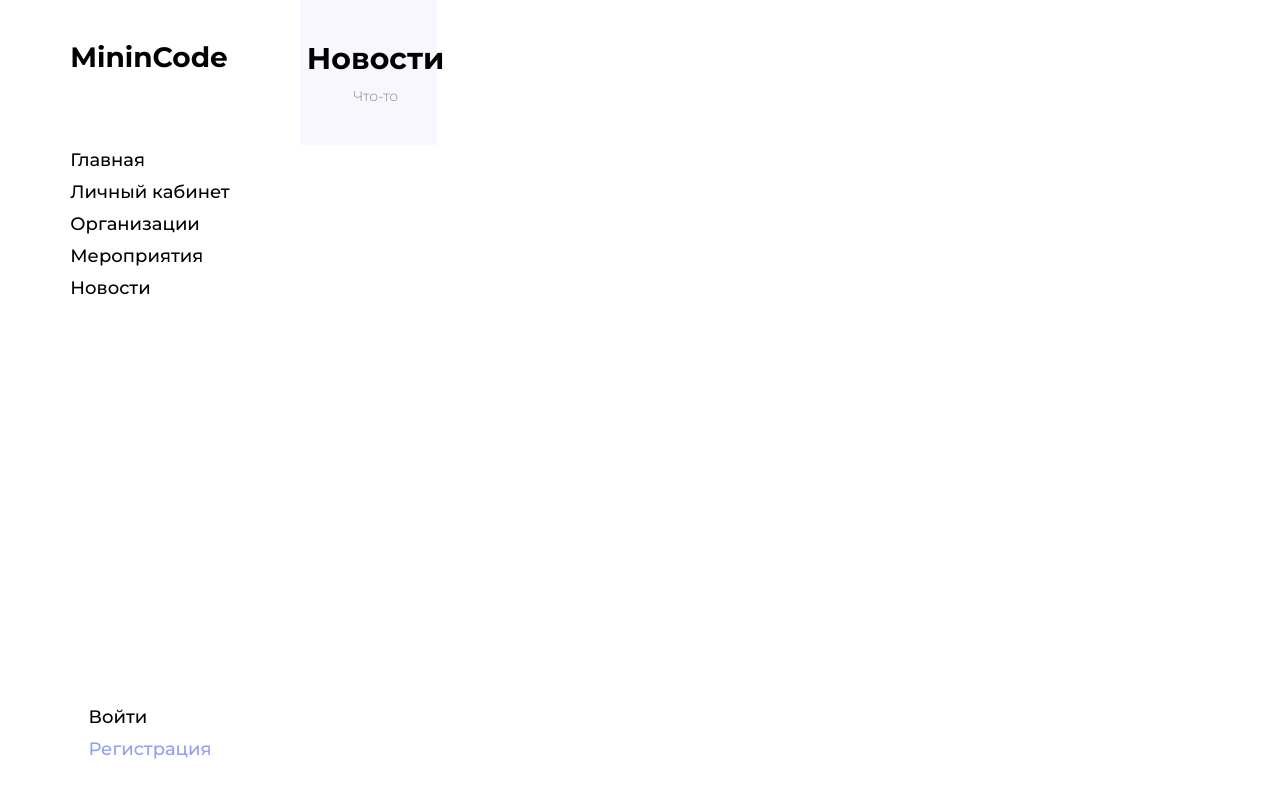
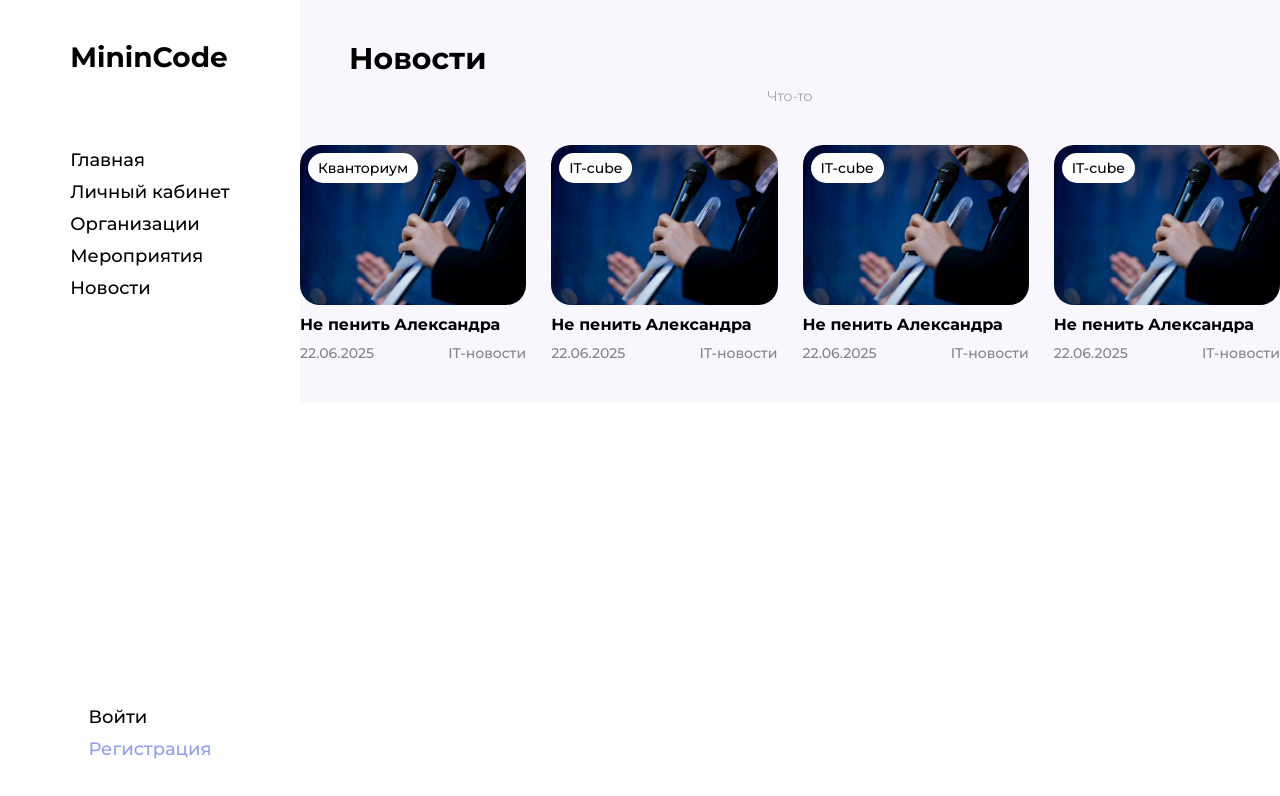
Before and after one commit to Filanq/minincode24, a Vue app: page /news in a window 1280 px wide. Shown: the top 796 px of the page. Built offline with nearby package versions, Linux system fonts and the light colour scheme; the HTML template or start-up script is replaced by a standard one.

Commit message:
Update NewsView.vue

```diff
--- a/src/views/NewsView.vue
+++ b/src/views/NewsView.vue
@@ -3,6 +3,47 @@
         <div class="container">
             <h3 class="h3 mb-10">Новости</h3>
             <span class="mini-text">Что-то</span>
+        </div>
+        <div class="news_wrap grid grid-row gap-25">
+            <div class="news_block grid grid-column gap-10">
+                <img src="../assets/images/news_test.webp" alt="news">
+                <h4>Не пенить Александра</h4>
+                <div class="grid grid-row jc-sb">
+                    <p class="event_time">22.06.2025</p>
+                    <p class="event_time">IT-новости</p>
+                </div>
+                <p class="event__name_organ">Кванториум</p>
+            </div>
+
+            <div class="news_block grid grid-column gap-10">
+                <img src="../assets/images/news_test.webp" alt="news">
+                <h4>Не пенить Александра</h4>
+                <div class="grid grid-row jc-sb">
+                    <p class="event_time">22.06.2025</p>
+                    <p class="event_time">IT-новости</p>
+                </div>
+                <p class="event__name_organ">IT-cube</p>
+            </div>
+
+            <div class="news_block grid grid-column gap-10">
+                <img src="../assets/images/news_test.webp" alt="news">
+                <h4>Не пенить Александра</h4>
+                <div class="grid grid-row jc-sb">
+                    <p class="event_time">22.06.2025</p>
+                    <p class="event_time">IT-новости</p>
+                </div>
+                <p class="event__name_organ">IT-cube</p>
+            </div>
+
+            <div class="news_block grid grid-column gap-10">
+                <img src="../assets/images/news_test.webp" alt="news">
+                <h4>Не пенить Александра</h4>
+                <div class="grid grid-row jc-sb">
+                    <p class="event_time">22.06.2025</p>
+                    <p class="event_time">IT-новости</p>
+                </div>
+                <p class="event__name_organ">IT-cube</p>
+            </div>
         </div>
     </section>
 </template>
@@ -21,4 +62,70 @@
         color: #858585;
         font-size: 14px;
     }
+    h2{
+        text-align: start;
+    }
+
+    .organ__container{
+        grid-template-columns: 2fr 1fr;
+    }
+
+    .organ_block{
+        padding: 30px;
+        background-color: var(--colorBlueLight);
+        color: #fff;
+        border-radius: 20px;
+    }
+
+    .organ_btn{
+        background-color: white;
+        color: black;
+    }
+
+    .events_link{
+        padding: 20px;
+        background-color: white;
+        border-radius: 15px;
+    }
+
+    .events_link > div{
+        gap: 5px;
+    }
+
+    .event_time{
+        font-size: 14px;
+        color: #858585;
+    }
+
+    .event_link > img{
+        height: 100%;
+    }
+
+    .news_wrap{
+        grid-template-columns: repeat(4, 1fr)
+    }
+
+    .news_block > img{
+        width: 100%;
+        height: 160px;
+        border-radius: 20px;
+        object-fit: cover;
+        object-position: center;
+    }
+
+    .news_block{
+        position: relative;
+        cursor: pointer;
+    }
+
+    .event__name_organ{
+        position: absolute;
+        z-index: 2;
+        padding: 6px 10px;
+        background-color: white;
+        border-radius: 200px;
+        font-size: 14px;
+        top: 8px;
+        left: 8px;
+    }
 </style>
```
